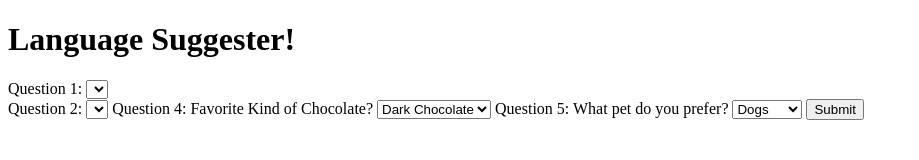
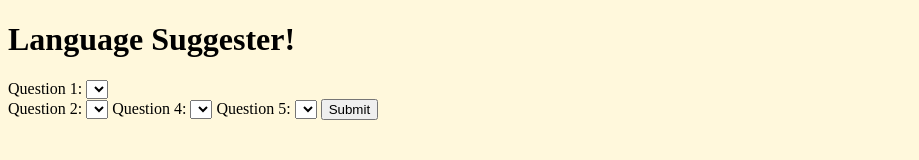
Before and after one commit to daisyorozcob/Programming-suggester, a plain HTML site: page index.html in a window 1280 px wide. Shown: the whole page, without its empty margins (0-919 px from the left). Drawn offline with Linux system fonts and the light colour scheme.

Commit message:
add background color and header color

```diff
--- a/css/styles.css
+++ b/css/styles.css
@@ -0,0 +1,3 @@
+body {
+    background-color: cornsilk;
+}
--- a/index.html
+++ b/index.html
@@ -12,8 +12,8 @@
     <form id="suggest-form">
         <label for ="question.1"> Question 1: </label>
         <select id="question1">
-            <option value="Dark Chocolate"></option>
-            <option value="Milk Chocolate"></option>
+            <option value=""></option>
+            <option value=""></option>
         </select>
     </form>
     <label for="question.2"> Question 2:</label>
@@ -21,17 +21,17 @@
         <option value=""></option>
         <option value=""></option>
     </select>
-    <label for="question4">Question 4: Favorite Kind of Chocolate?</label>
-            <select id="question4">
-               <option value="dark">Dark Chocolate</option>
-               <option value="milk">Milk Chocolate</option>
-               <option value="ew">Ew Chocolate</option>
+    <label for="question.4">Question 4:</label>
+            <select id="question.4">
+               <option value=""></option>
+               <option value=""></option>
+               <option value=""></option>
             </select>
-            <label for="question5">Question 5: What pet do you prefer?</label>
-            <select id="question5">
-               <option value="dogs">Dogs</option>
-               <option value="cats">Cats</option>
-               <option value="none">No Pets</option>
+            <label for="question.5">Question 5:</label>
+            <select id="question.5">
+               <option value=""></option>
+               <option value=""></option>
+               <option value=""></option>
             </select>
             <button type="button" id="submit-button">Submit</button>
          </form>
```
